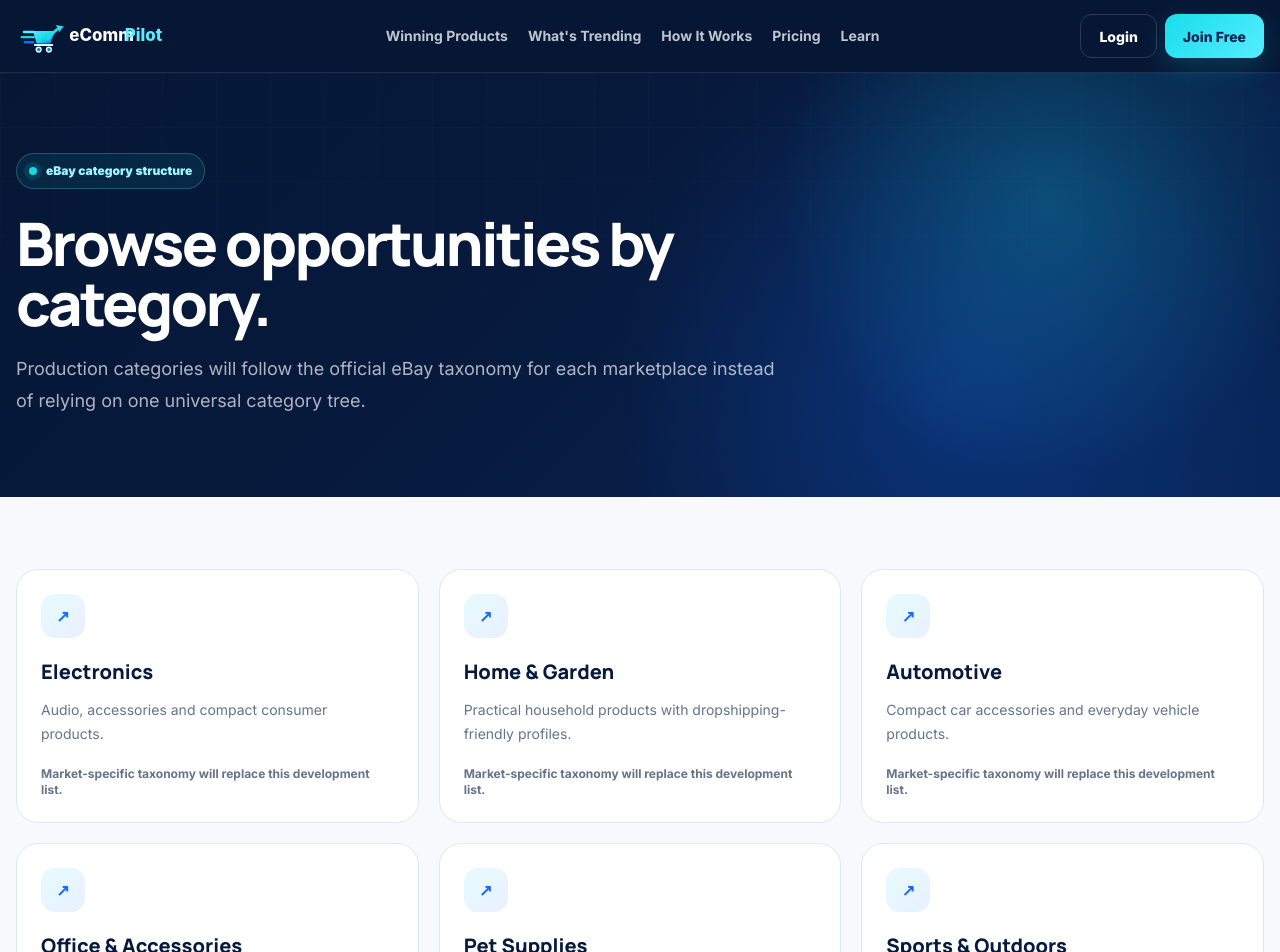
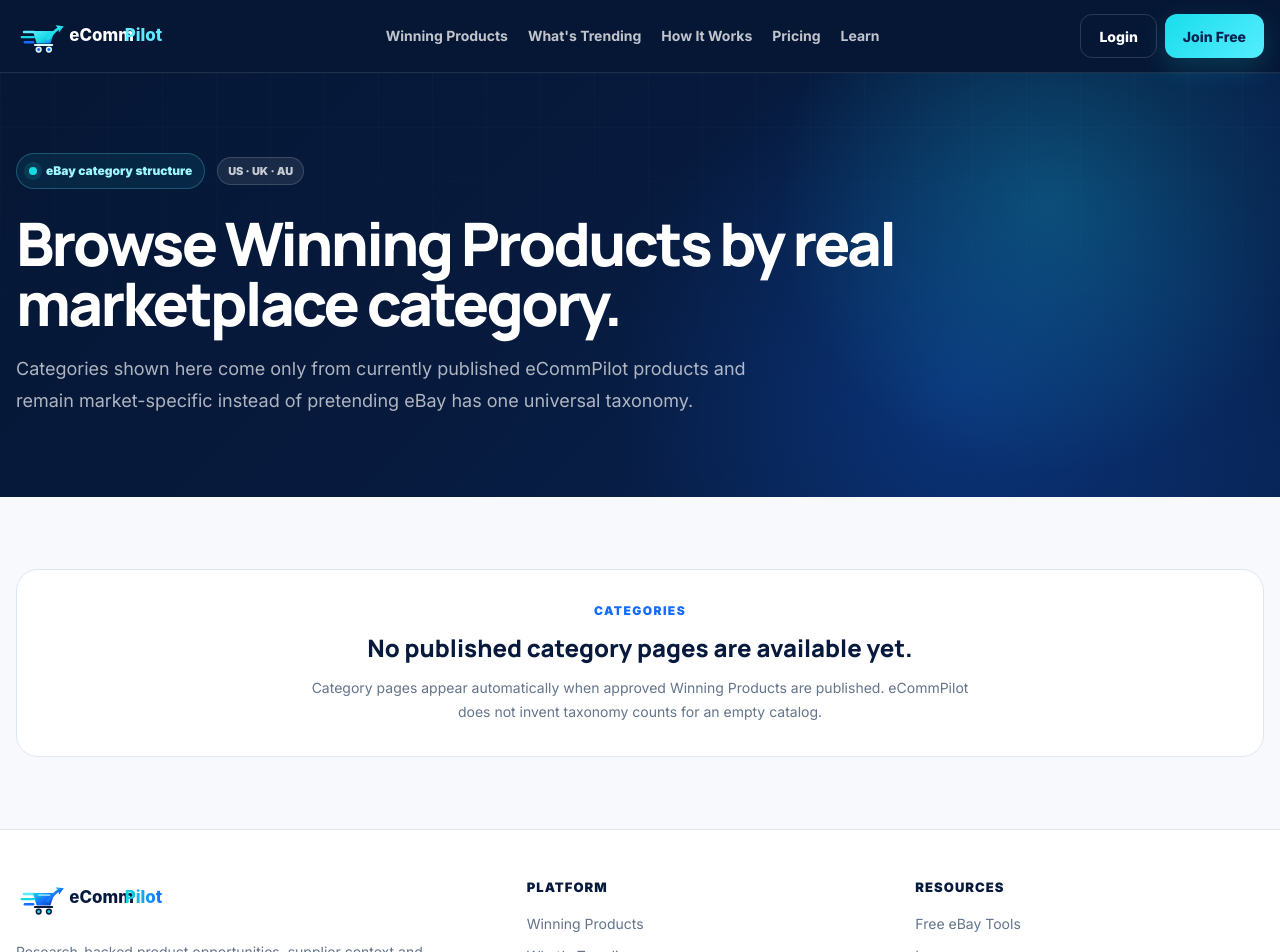
Before and after one commit to ponzey717/ecommpilot-main, a Next.js app: page /categories in a window 1280 px wide. Shown: the top 952 px of the page. Built offline with nearby package versions, Linux system fonts and the light colour scheme.

Commit message:
feat: render public categories from live catalog projection

```diff
--- a/src/app/categories/page.tsx
+++ b/src/app/categories/page.tsx
@@ -1,43 +1,108 @@
 import type { Metadata } from "next";
+import Link from "next/link";
 import { PageHero } from "@/components/site/page-hero";
 import { PageShell } from "@/components/site/page-shell";
+import {
+  getPublicCategories,
+  getPublicMarketsWithFallback,
+  type PublicCategory,
+  type PublicMarket,
+} from "@/lib/api/public-catalog";
 import { buildMetadata } from "@/lib/seo/metadata";
 
 export const metadata: Metadata = buildMetadata({
   title: "eBay Product Categories",
-  description: "Browse eCommPilot Winning Products by eBay category and market.",
+  description: "Browse published eCommPilot Winning Products by eBay category and market.",
   path: "/categories",
 });
 
-const categories = [
-  ["Electronics", "Audio, accessories and compact consumer products."],
-  ["Home & Garden", "Practical household products with dropshipping-friendly profiles."],
-  ["Automotive", "Compact car accessories and everyday vehicle products."],
-  ["Office & Accessories", "Desk, organization and work-from-home products."],
-  ["Pet Supplies", "Practical pet accessories and non-fragile everyday items."],
-  ["Sports & Outdoors", "Portable accessories and lightweight activity products."],
-];
+function categoryHref(market: PublicMarket, category: PublicCategory) {
+  return `/winning-products/${market.slug}/${category.slug}`;
+}
 
-export default function CategoriesPage() {
+export default async function CategoriesPage() {
+  const markets = (await getPublicMarketsWithFallback()).filter((market) => market.active);
+  const groups = await Promise.all(
+    markets.map(async (market) => ({
+      market,
+      categories: (await getPublicCategories({ market: market.code })) ?? [],
+    })),
+  );
+  const total = groups.reduce((sum, group) => sum + group.categories.length, 0);
+
   return (
     <PageShell darkHeader>
       <PageHero
         eyebrow="eBay category structure"
-        title="Browse opportunities by category."
-        description="Production categories will follow the official eBay taxonomy for each marketplace instead of relying on one universal category tree."
+        badge="US · UK · AU"
+        title="Browse Winning Products by real marketplace category."
+        description="Categories shown here come only from currently published eCommPilot products and remain market-specific instead of pretending eBay has one universal taxonomy."
       />
       <section className="py-14 md:py-18">
         <div className="site-container">
-          <div className="grid gap-5 md:grid-cols-2 xl:grid-cols-3">
-            {categories.map(([name,text]) => (
-              <article key={name} className="feature-card">
-                <span className="tool-icon">↗</span>
-                <h2 className="mt-5 text-xl font-extrabold text-[var(--navy)]">{name}</h2>
-                <p className="mt-3 text-sm leading-6 text-[var(--muted)]">{text}</p>
-                <p className="mt-5 text-xs font-bold text-[var(--muted)]">Market-specific taxonomy will replace this development list.</p>
-              </article>
-            ))}
-          </div>
+          {total === 0 ? (
+            <div className="rounded-[22px] border border-[var(--border)] bg-white p-8 text-center">
+              <p className="eyebrow">Categories</p>
+              <h2 className="mt-3 text-2xl font-extrabold text-[var(--navy)]">
+                No published category pages are available yet.
+              </h2>
+              <p className="mx-auto mt-3 max-w-2xl text-sm leading-6 text-[var(--muted)]">
+                Category pages appear automatically when approved Winning Products are published. eCommPilot does not invent taxonomy counts for an empty catalog.
+              </p>
+            </div>
+          ) : (
+            <div className="grid gap-10">
+              {groups.map(({ market, categories }) => (
+                <section key={market.code} aria-labelledby={`market-${market.slug}`}>
+                  <div className="flex flex-col gap-2 sm:flex-row sm:items-end sm:justify-between">
+                    <div>
+                      <p className="eyebrow">eBay {market.code}</p>
+                      <h2 id={`market-${market.slug}`} className="mt-2 text-3xl font-extrabold text-[var(--navy)]">
+                        {market.name}
+                      </h2>
+                    </div>
+                    <Link
+                      href={`/winning-products/${market.slug}`}
+                      className="text-sm font-extrabold text-[var(--blue)]"
+                    >
+                      Browse all {market.code} products →
+                    </Link>
+                  </div>
+                  {categories.length ? (
+                    <div className="mt-5 grid gap-5 md:grid-cols-2 xl:grid-cols-3">
+                      {categories.map((category) => (
+                        <Link
+                          key={`${market.code}:${category.id}`}
+                          href={categoryHref(market, category)}
+                          className="feature-card group"
+                        >
+                          <div className="flex items-center justify-between gap-3">
+                            <span className="badge badge-market">{market.code}</span>
+                            <span className="text-xs font-extrabold text-[var(--muted)]">
+                              {category.publishedProductCount} published
+                            </span>
+                          </div>
+                          <h3 className="mt-5 text-xl font-extrabold text-[var(--navy)] group-hover:text-[var(--blue)]">
+                            {category.name}
+                          </h3>
+                          <p className="mt-3 text-sm leading-6 text-[var(--muted)]">
+                            Browse current published Winning Products in this eBay {market.code} category.
+                          </p>
+                          <p className="mt-5 text-sm font-extrabold text-[var(--blue)]">
+                            Open category →
+                          </p>
+                        </Link>
+                      ))}
+                    </div>
+                  ) : (
+                    <p className="mt-5 rounded-2xl border border-[var(--border)] bg-white p-5 text-sm text-[var(--muted)]">
+                      No published {market.code} category pages yet.
+                    </p>
+                  )}
+                </section>
+              ))}
+            </div>
+          )}
         </div>
       </section>
     </PageShell>
```
